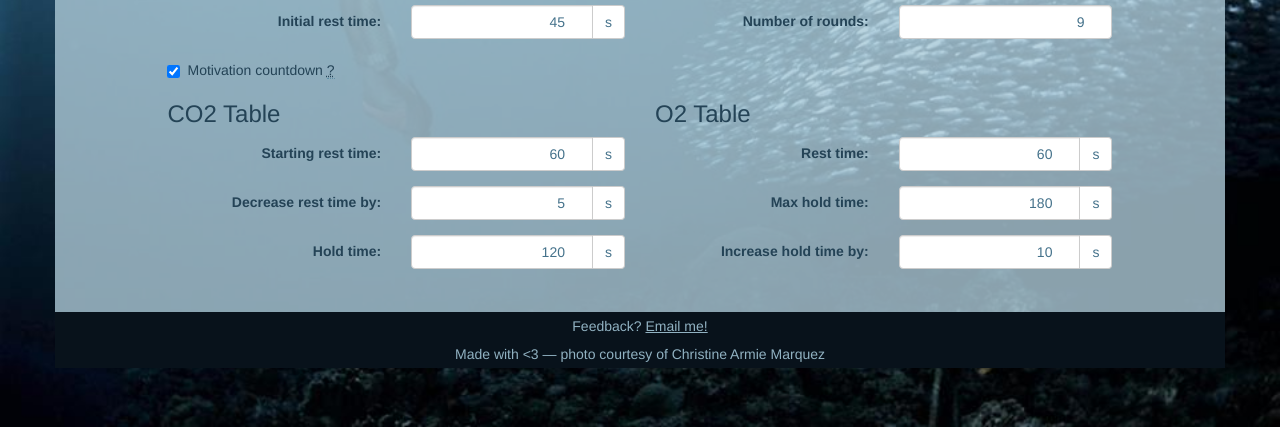
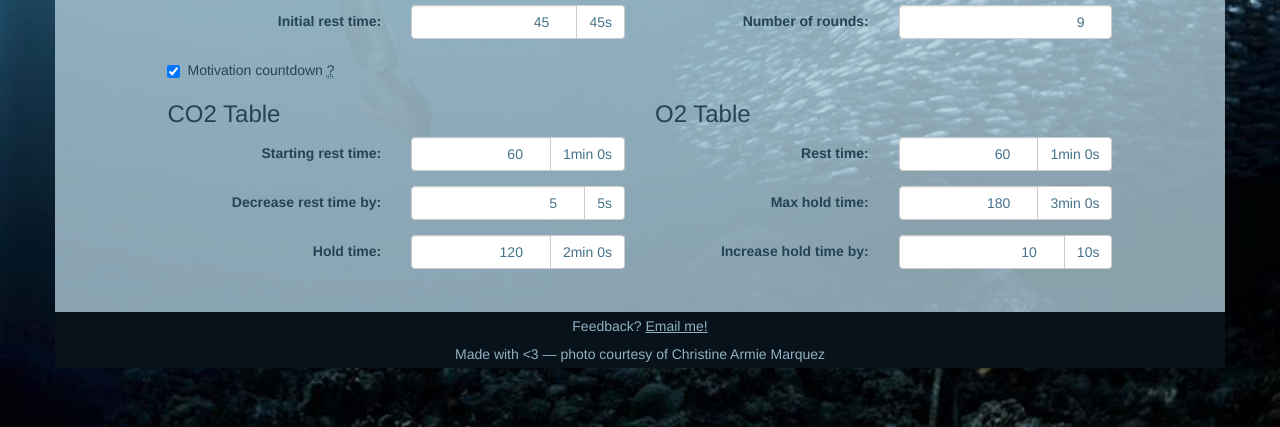
Before and after one commit to robinmoisson/freediving, a plain HTML site: page index.html in a window 1280 px wide. Shown: the part 373-800 px from the top of the page. Drawn offline with Linux system fonts and the light colour scheme.

Commit message:
add min/s conversion

```diff
--- a/index.html
+++ b/index.html
@@ -453,11 +453,14 @@
             table.settings.updateDisplay();
         });
 
+        updateAllSecondInput();
+
         $('#reset_all').click(function () {
             $.each(tables, function (key, table) {
                 table.settings.reset();
                 table.settings.saveToCookie();
             });
+            updateAllSecondInput();
         });
 
         $('#start_table').click(function () {
@@ -583,6 +586,10 @@
             }
         });
 
+        $(document).on('input', '.second-input', function() {
+            updateSecondInput(this);
+        })
+
     });
 
     function logoutUpdateDisplay() {
@@ -688,5 +695,21 @@
         noSleep.disable();
     }
 
+    function updateAllSecondInput() {
+        $.each($('.second-input'), function (key, secondInput) {
+            updateSecondInput(secondInput);
+        });
+    }
+
+    function updateSecondInput(secondInput) {
+        var seconds = parseInt($(secondInput).val());
+        var displayTime ='0s';
+        if (seconds) {
+            var min = Math.floor(seconds/60);
+            displayTime = (min ? (Math.floor(seconds/60) + 'min ') : '') + (seconds % 60) + 's';
+        }
+        $(secondInput).parent('.input-group').find('.input-group-addon').text(displayTime);
+    }
+
 </script>
 </html>
```
